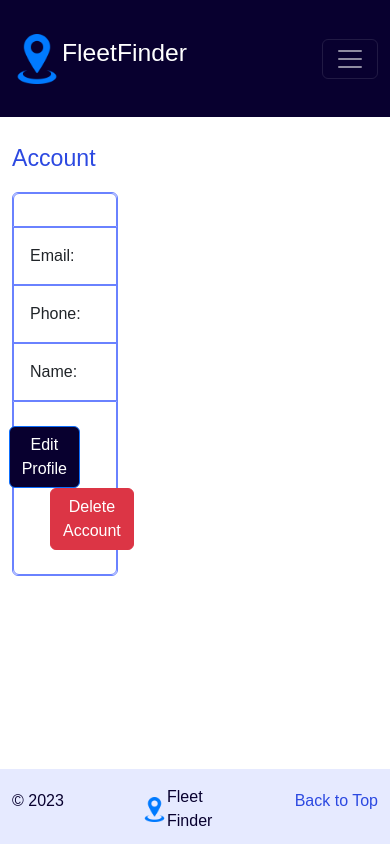
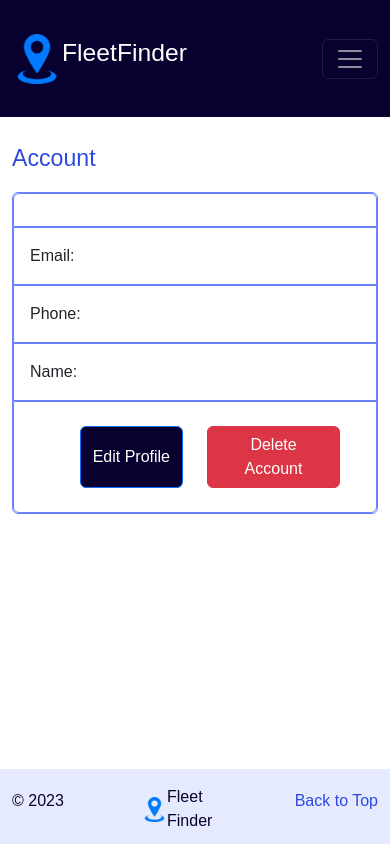
Before and after one commit to rooted92/frontendFF, a React (Create React App) app: page /AccountPage in a window 390 px wide. Built offline with nearby package versions, Linux system fonts and the light colour scheme; a web font is replaced by a local one.

Commit message:
Updated responsiveness in account page

```diff
--- a/src/components/AccountPageComponent.tsx
+++ b/src/components/AccountPageComponent.tsx
@@ -136,7 +136,7 @@
                             <Col className="col-6 d-flex justify-content-end"></Col>
                         </Row>
                         <Row className="mb-3">
-                            <Col className="col-4">
+                            <Col className="col-xl-4 col-lg-5 col-md-7">
                                 <ListGroup className="listGroupStyleTemplate">
                                     <ListGroup.Item className="p-3 lightBlueBorder">
                                         <p className="fs-2 m-0">{userInfo.accountType}</p>
```
